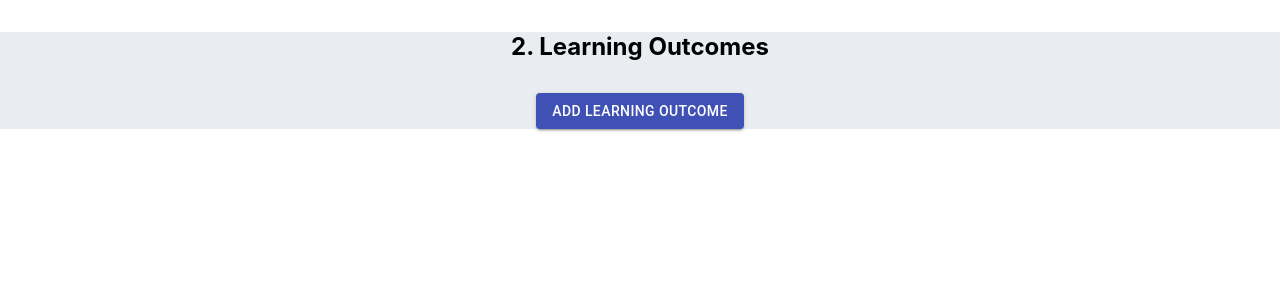
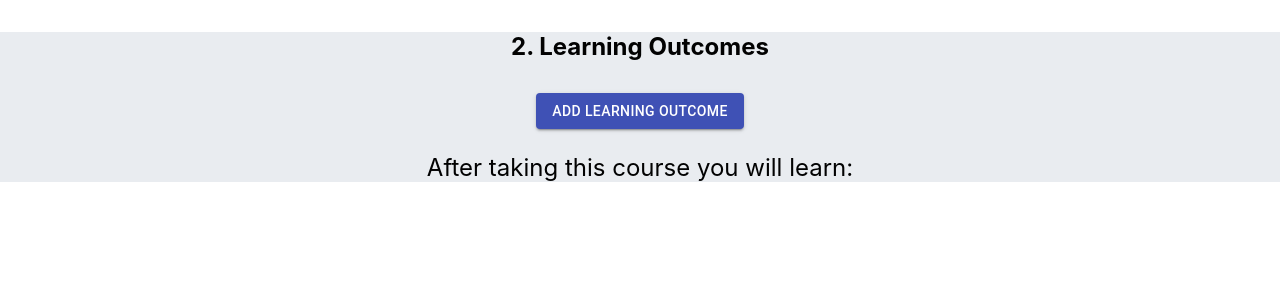
Before and after one commit to davisallan/ENSF607WebDev, a React (Create React App) app in the folder Milestone1/course-outline/: page / in a window 1280 px wide. Shown: the top 300 px of the page. Built offline with nearby package versions, Linux system fonts and the light colour scheme.

Commit message:
testing number state

```diff
--- a/Milestone1/course-outline/src/LearningOutcomeList.js
+++ b/Milestone1/course-outline/src/LearningOutcomeList.js
@@ -8,7 +8,6 @@ export default function LearningOutcomeList() {
   let outcomeNumber = 1;
 
   function handleAddOutcome() {
-    outcomeNumber++;
     setOutcomes((prevLearningOutcomes) => {
       return [...prevLearningOutcomes, { id: uuidv4() }];
     });
@@ -32,7 +31,7 @@ export default function LearningOutcomeList() {
       <Button onClick={handleAddOutcome} variant="contained" color="primary">
         Add Learning Outcome
       </Button>
-
+      <p>After taking this course you will learn:</p>
       {learningOutcomes.map((outcome) => {
         return (
           <Outcome
```
